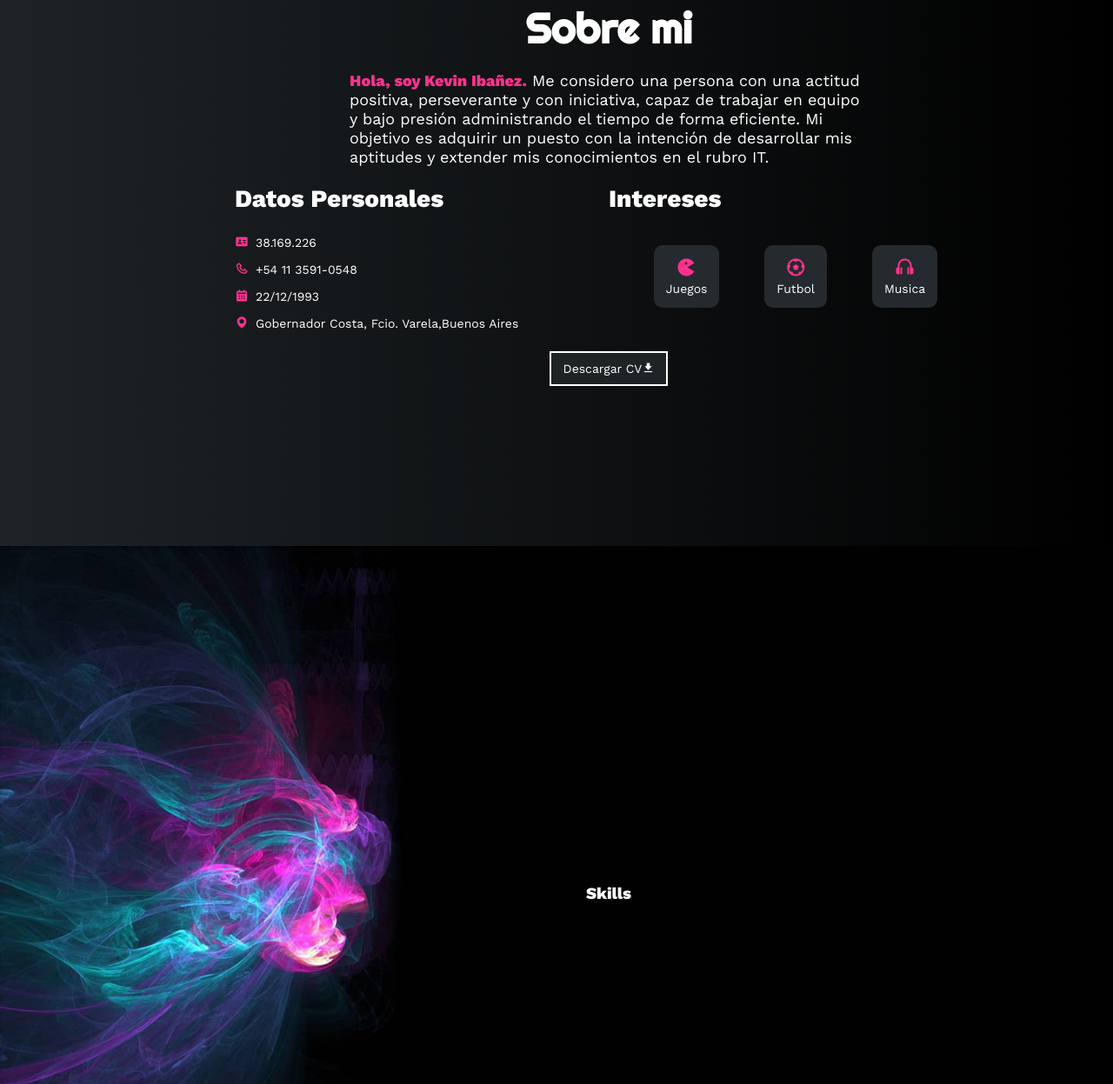
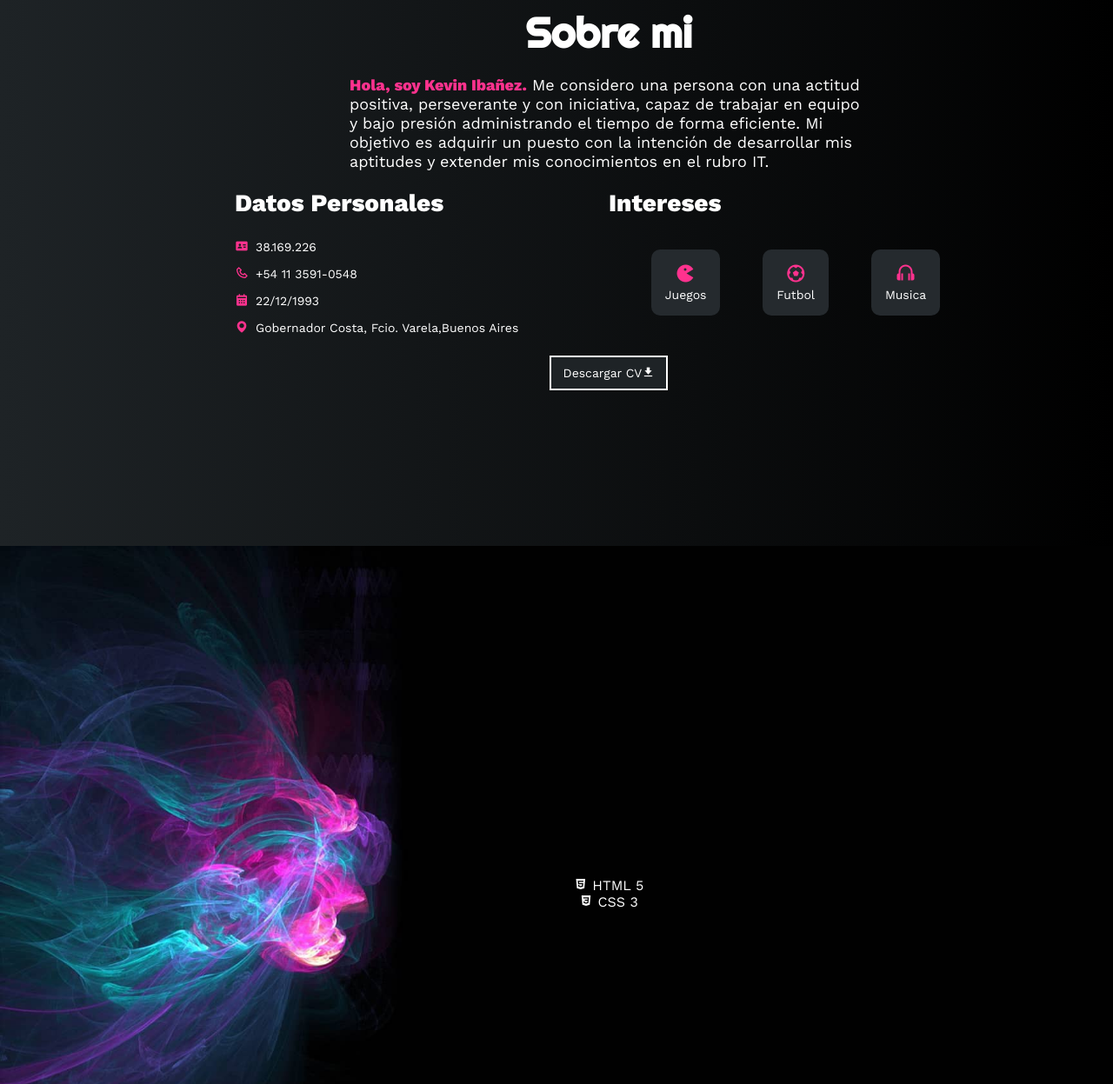
Before and after one commit to KevinElioIbanez/KevinElioIbanez.github.io, a plain HTML site: page index.html in a window 1280 px wide. Shown: the part 972-2219 px from the top of the page at 87% size. Drawn offline with nearby package versions, Linux system fonts and the light colour scheme.

Commit message:
Arreglando section profile y comenzando section skills

```diff
--- a/css/perfil.css
+++ b/css/perfil.css
@@ -31,7 +31,7 @@
 
 .about-container .about__mi p {
     margin-bottom: 20px;
-    line-height: 18px;
+    line-height: 16px;
 }
 
 .about-container .about__mi p span {
@@ -84,7 +84,7 @@
     flex-direction: column;
     align-items: center;
     background-color: #252A2E;
-    padding: 14px;
+    padding: 10px;
     border-radius: 10px;
     user-select: none;
 }
@@ -106,6 +106,7 @@
     width: fit-content;
     display: block;
     margin: 10px auto;
+    margin-bottom: 0;
     padding: 10px 14px;
     font-size: 14px;
     position: relative;
@@ -158,4 +159,8 @@
         margin-top: 0;
     }
 
+    .about-container .about__details .datos-intereses ul li {
+        padding: 16px;
+    }
+
 }
--- a/css/style.css
+++ b/css/style.css
@@ -36,13 +36,17 @@ body {
     justify-content: flex-end;
 }
 
-.section {
+/* .section {
 
     padding: 0 40px;
 
-}
+} */
 
 @media (min-width: 768px) {
+
+    .section {
+        padding: 0 40px;
+    }
 
     .section--move {
         width: calc(100% - 360px);
@@ -68,14 +72,18 @@ body {
 
 .titulo {
     font-size: 32px !important;
+    margin-top: 10px !important;
+    margin-bottom: 12px !important;
 }
 
 .parrafo {
     font-size: 16px !important;
+    margin-bottom: 12px !important;
 }
 
 .detalles {
     font-size: 16px !important;
+    margin-bottom: 20px !important;
 }
 
 .intereses {
--- a/index.html
+++ b/index.html
@@ -186,7 +186,18 @@
         </div>
         <div class="skills-container">
             <section class="section-skills section" id="skills">
-                <h3 class="hidden">Skills</h3>
+                <div class="programing-container hidden">
+                    <div class="skills__marco">
+                        <div>
+                            <i class='bx bxl-html5'></i>
+                            <span>HTML 5</span>
+                        </div>
+                        <div>
+                            <i class='bx bxl-css3' ></i>
+                            <span>CSS 3</span>
+                        </div>
+                    </div>
+                </div>
             </section>
         </div>
         <div class="portfolio-container">
```
Also changed, not shown: js/script.js (+0 -8 lines).
